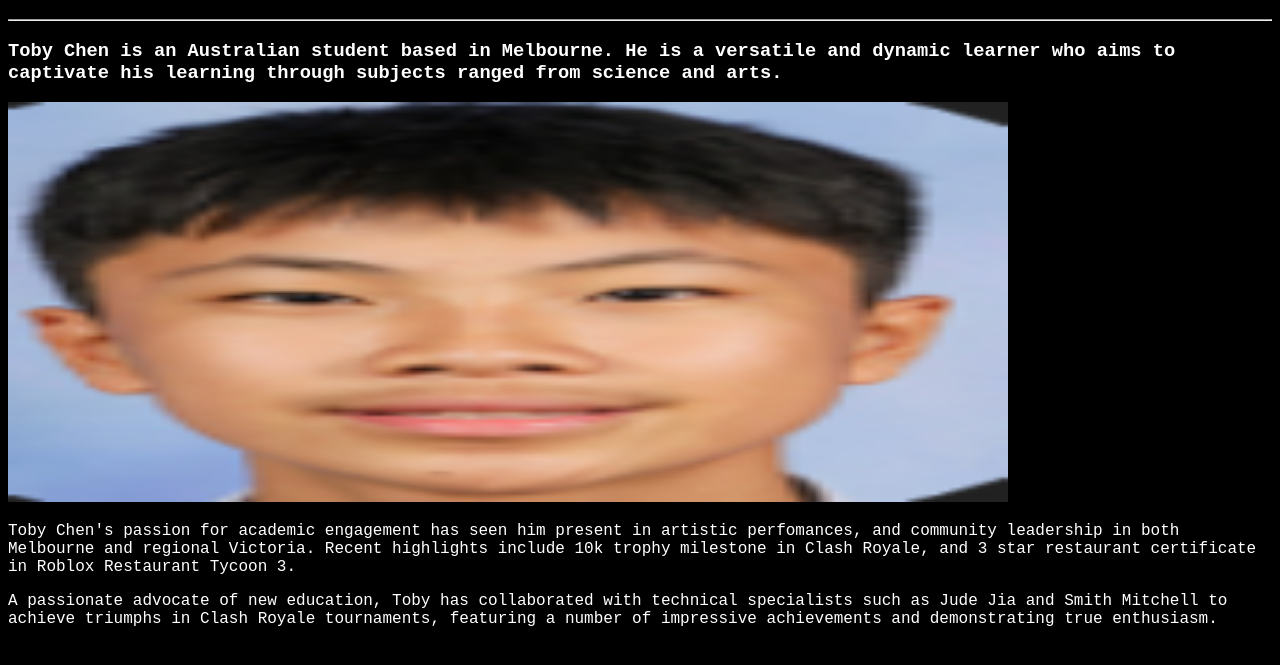
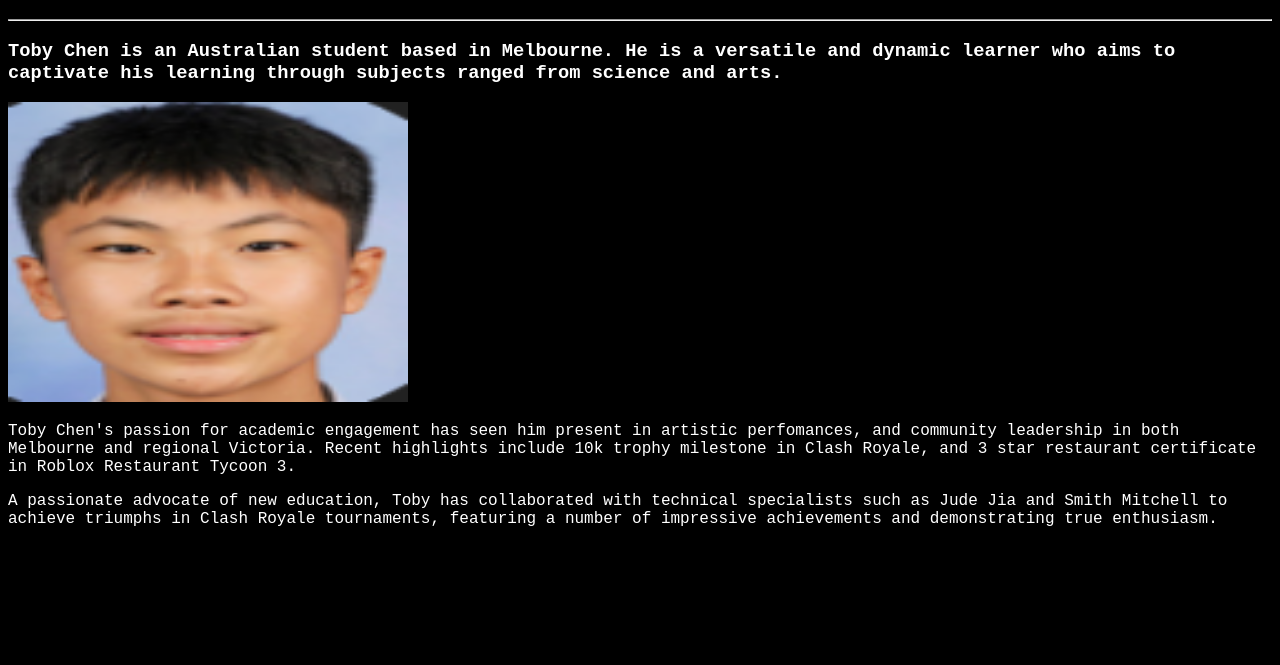
Before and after one commit to FAAndrr/faandrr.github.io, a plain HTML site: page index.html in a window 1280 px wide. Shown: the part 61-726 px from the top of the page. Drawn offline with Linux system fonts and the light colour scheme.

Commit message:
Update style.css

```diff
--- a/style.css
+++ b/style.css
@@ -1,3 +1,5 @@
+
+
 body {
   background-color: rgb(0, 0, 0);
 }
@@ -19,6 +21,6 @@ p {
 }
 
 #toby1 {
-    width: 1000px;
-    height: 400px;
+    width: 400px;
+    height: 300px;
 }
```
